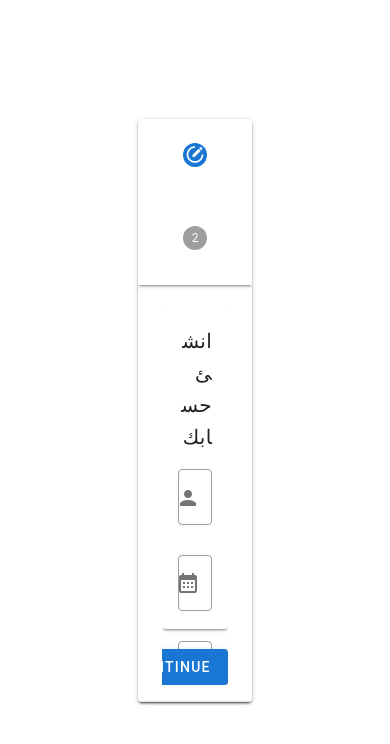
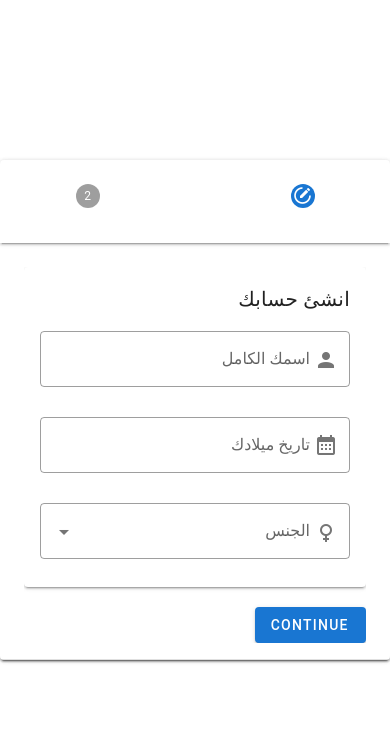
Before and after one commit to RubaAmrayn/upgrading, a Vue app: page /#/Sign in a window 390 px wide. Shown: the top 744 px of the page. Built offline with nearby package versions, Linux system fonts and the light colour scheme; a small style sheet from the web is missing.

Commit message:
fix responsive issu of sign card

```diff
--- a/src/views/sign.vue
+++ b/src/views/sign.vue
@@ -1,7 +1,7 @@
 <template>
   <div>
     <v-row justify="center" align="center" style="height:100vh">
-      <v-col cols="4">
+      <v-col cols="12" sm="10" md="5" lg="4" xl="4">
         <v-card
           loader-height="10"
           :loading="connectionState"
```
